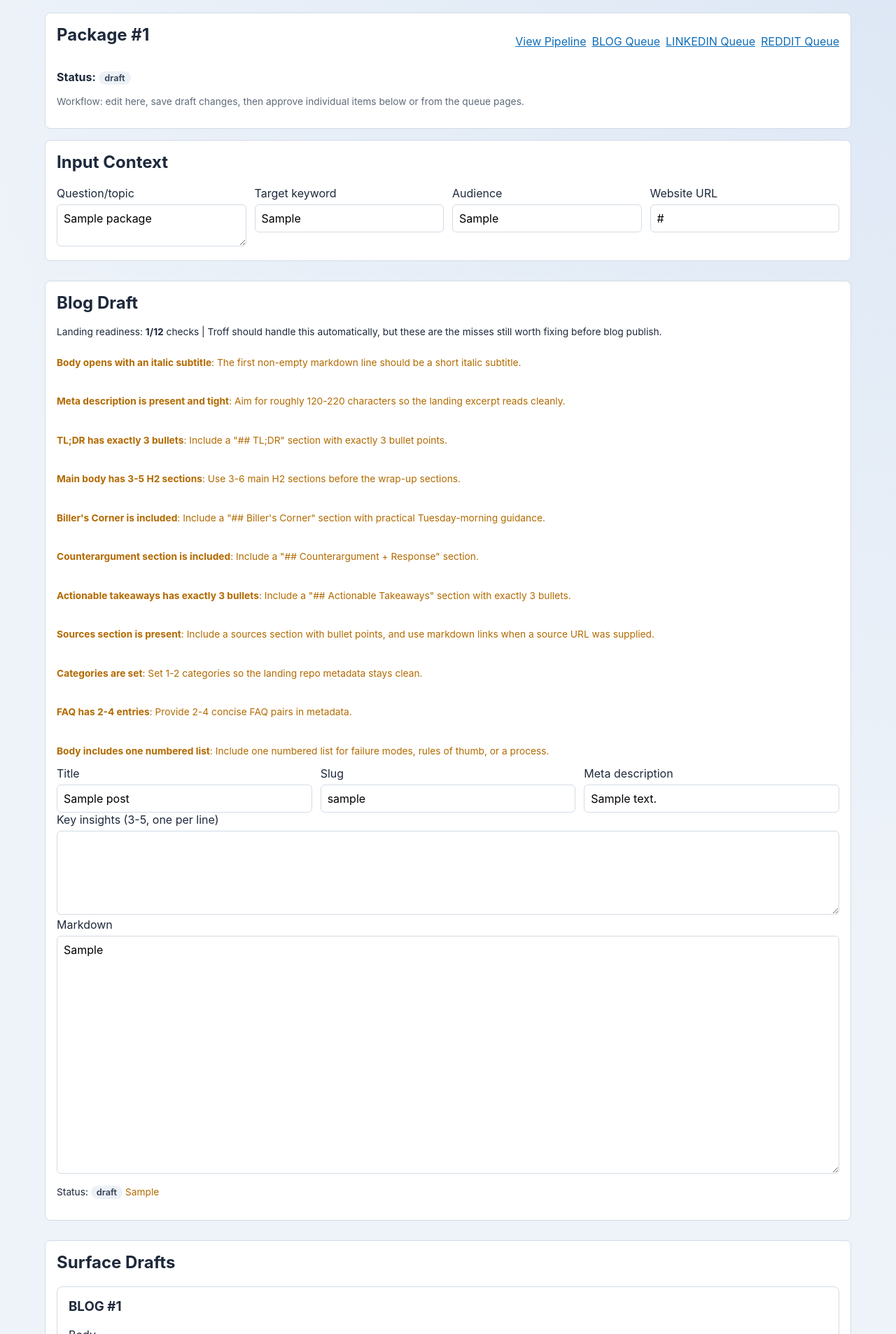
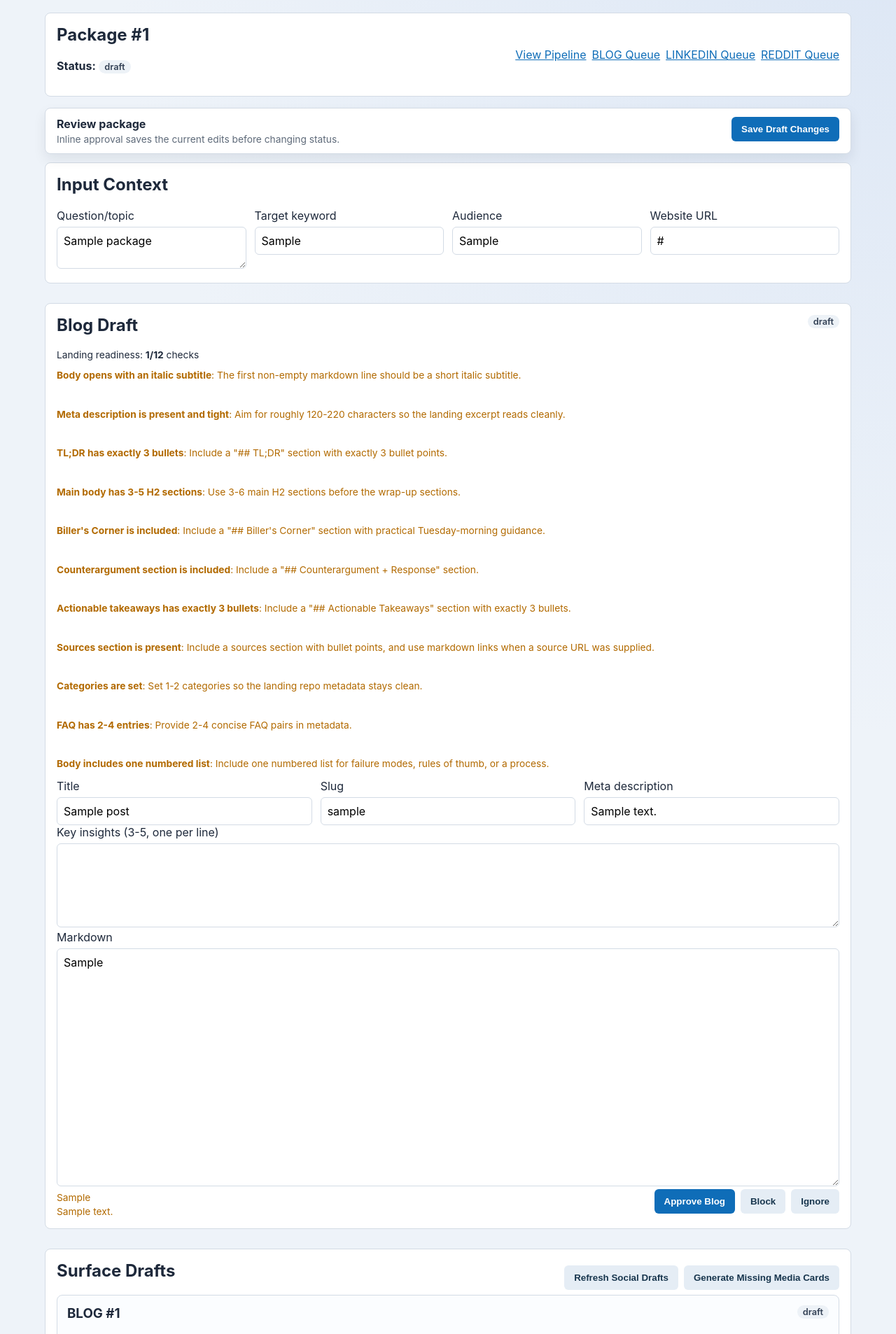
Before and after one commit to redaxed/bomi-ads, a FastAPI app: page /packages/1 in a window 1280 px wide. Shown: the part 63-1969 px from the top of the page at 70% size. Run offline with FastAPI, Linux system fonts and the light colour scheme; tables that the repository leaves empty hold one stand-in row (values such as "Sample post").

Commit message:
Inline Troff package approval actions

```diff
--- a/troff/app/main.py
+++ b/troff/app/main.py
@@ -600,6 +600,61 @@ def package_detail(request: Request, package_id: int):
         )
 
 
+def _save_package_form_values(package: ContentPackage, form) -> None:
+    package.question = str(form.get("question", package.question)).strip()
+    package.target_keyword = str(form.get("target_keyword", package.target_keyword)).strip()
+    package.audience = str(form.get("audience", package.audience)).strip()
+    package.website_url = str(form.get("website_url", package.website_url)).strip()
+
+    blog = package.blog_post
+    if not blog:
+        return
+
+    blog.title = str(form.get("blog_title", blog.title)).strip()
+    blog.slug = str(form.get("blog_slug", blog.slug)).strip()
+    blog.meta_description = str(form.get("blog_meta_description", blog.meta_description)).strip()
+    blog.markdown = str(form.get("blog_markdown", blog.markdown))
+
+    points = _normalize_points_input(
+        [line.strip() for line in str(form.get("interesting_points", "")).splitlines() if line.strip()],
+        package.question or blog.title,
+    )
+    blog.interesting_points_json = json.dumps(points)
+
+    for social in package.social_posts:
+        social.body = str(form.get(f"social_{social.id}_body", social.body))
+        social.asset_url = str(form.get(f"social_{social.id}_asset_url", social.asset_url)).strip()
+        social.reddit_title = str(form.get(f"social_{social.id}_reddit_title", social.reddit_title)).strip()
+        social.reddit_subreddit = _normalize_subreddit(str(form.get(f"social_{social.id}_reddit_subreddit", social.reddit_subreddit)))
+
+
+def _apply_package_intent(session, package: ContentPackage, intent: str) -> None:
+    parts = [part.strip() for part in (intent or "").split(":")]
+    if len(parts) != 3:
+        return
+
+    item_type, raw_id, action = parts
+    if not raw_id.isdigit():
+        return
+
+    if item_type == "blog":
+        item = session.get(BlogPost, int(raw_id))
+        if item and item.package_id == package.id:
+            _apply_item_action(item, action)
+            return
+
+    if item_type == "social":
+        item = session.get(SocialPost, int(raw_id))
+        if item and item.package_id == package.id:
+            _apply_item_action(item, action)
+
+
+def _mark_package_dirty(package: ContentPackage) -> None:
+    package.status = PackageStatus.draft
+    if package.campaign:
+        package.campaign.status = CampaignStatus.draft
+
+
 @app.post("/packages/{package_id}/save")
 async def save_package(request: Request, package_id: int):
     form = await request.form()
@@ -608,42 +663,37 @@ async def save_package(request: Request, package_id: int):
         if not package or not package.blog_post:
             return RedirectResponse(url="/", status_code=303)
 
-        package.question = str(form.get("question", package.question)).strip()
-        package.target_keyword = str(form.get("target_keyword", package.target_keyword)).strip()
-        package.audience = str(form.get("audience", package.audience)).strip()
-        package.website_url = str(form.get("website_url", package.website_url)).strip()
+        _save_package_form_values(package, form)
+        _mark_package_dirty(package)
 
-        blog = package.blog_post
-        blog.title = str(form.get("blog_title", blog.title)).strip()
-        blog.slug = str(form.get("blog_slug", blog.slug)).strip()
-        blog.meta_description = str(form.get("blog_meta_description", blog.meta_description)).strip()
-        blog.markdown = str(form.get("blog_markdown", blog.markdown))
+    return RedirectResponse(url=f"/packages/{package_id}", status_code=303)
 
-        points = _normalize_points_input(
-            [line.strip() for line in str(form.get("interesting_points", "")).splitlines() if line.strip()],
-            package.question or blog.title,
-        )
-        blog.interesting_points_json = json.dumps(points)
 
-        for social in package.social_posts:
-            social.body = str(form.get(f"social_{social.id}_body", social.body))
-            social.asset_url = str(form.get(f"social_{social.id}_asset_url", social.asset_url)).strip()
-            social.reddit_title = str(form.get(f"social_{social.id}_reddit_title", social.reddit_title)).strip()
-            social.reddit_subreddit = _normalize_subreddit(str(form.get(f"social_{social.id}_reddit_subreddit", social.reddit_subreddit)))
+@app.post("/packages/{package_id}/save-action")
+async def save_package_action(request: Request, package_id: int):
+    form = await request.form()
+    with get_session() as session:
+        package = session.get(ContentPackage, package_id)
+        if not package or not package.blog_post:
+            return RedirectResponse(url="/", status_code=303)
 
-        package.status = PackageStatus.draft
-        if package.campaign:
-            package.campaign.status = CampaignStatus.draft
+        _save_package_form_values(package, form)
+        _apply_package_intent(session, package, str(form.get("intent", "")))
+        _sync_package_status(package)
 
     return RedirectResponse(url=f"/packages/{package_id}", status_code=303)
 
 
 @app.post("/packages/{package_id}/refresh-socials")
-def refresh_package_socials(package_id: int):
+async def refresh_package_socials(request: Request, package_id: int):
+    form = await request.form()
     with get_session() as session:
         package = session.get(ContentPackage, package_id)
         if not package or not package.blog_post:
             return RedirectResponse(url="/", status_code=303)
+
+        if "blog_markdown" in form:
+            _save_package_form_values(package, form)
 
         author = package.author_profile
         if not author:
@@ -671,10 +721,13 @@ def refresh_package_socials(package_id: int):
 
 
 @app.post("/packages/{package_id}/generate-media")
-def generate_package_media(package_id: int):
+async def generate_package_media(request: Request, package_id: int):
+    form = await request.form()
     with get_session() as session:
         package = session.get(ContentPackage, package_id)
         if package:
+            if "blog_markdown" in form:
+                _save_package_form_values(package, form)
             _assign_missing_media_assets(package, force=True)
 
     return RedirectResponse(url=f"/packages/{package_id}", status_code=303)
--- a/troff/app/static/style.css
+++ b/troff/app/static/style.css
@@ -128,6 +128,40 @@ button.secondary {
   gap: 8px;
 }
 
+.item-header,
+.review-actions,
+.action-bar {
+  display: flex;
+  justify-content: space-between;
+  align-items: flex-start;
+  gap: 12px;
+  flex-wrap: wrap;
+}
+
+.action-bar {
+  position: sticky;
+  top: 0;
+  z-index: 5;
+  background: #ffffff;
+  border: 1px solid var(--line);
+  border-radius: 8px;
+  padding: 12px 16px;
+  box-shadow: 0 8px 18px rgba(15, 23, 42, 0.08);
+}
+
+.action-bar p,
+.item-header p,
+.review-actions p {
+  margin: 4px 0 0;
+}
+
+.content-item {
+  border: 1px solid var(--line);
+  border-radius: 8px;
+  padding: 14px;
+  background: #fbfdff;
+}
+
 .surface-links {
   display: flex;
   flex-wrap: wrap;
--- a/troff/app/templates/package.html
+++ b/troff/app/templates/package.html
@@ -2,7 +2,10 @@
 {% block content %}
 <section class="card">
   <div class="row-between">
+    <div>
       <h1>Package #{{ package.id }}</h1>
+      <p><strong>Status:</strong> <span class="pill {{ package.status.value }}">{{ package.status.value }}</span></p>
+    </div>
     <div class="actions">
       <a href="/pipeline">View Pipeline</a>
       {% for surface in queue_surfaces %}
@@ -10,11 +13,17 @@
       {% endfor %}
     </div>
   </div>
-  <p><strong>Status:</strong> <span class="pill {{ package.status.value }}">{{ package.status.value }}</span></p>
-  <p class="small muted">Workflow: edit here, save draft changes, then approve individual items below or from the queue pages.</p>
 </section>
 
-<form action="/packages/{{ package.id }}/save" method="post" class="stack">
+<form id="package-form" action="/packages/{{ package.id }}/save" method="post" class="stack">
+  <section class="action-bar">
+    <div>
+      <strong>Review package</strong>
+      <p class="small muted">Inline approval saves the current edits before changing status.</p>
+    </div>
+    <button type="submit">Save Draft Changes</button>
+  </section>
+
   <section class="card">
     <h2>Input Context</h2>
     <div class="form-grid">
@@ -34,24 +43,27 @@
   </section>
 
   <section class="card">
+    <div class="item-header">
+      <div>
         <h2>Blog Draft</h2>
-    {% if blog_readiness %}
         <p class="small">
-      Landing readiness: <strong>{{ blog_readiness.passed_checks }}/{{ blog_readiness.total_checks }}</strong> checks
-      {% if blog_readiness.is_publish_ready %}
+          Landing readiness: <strong>{{ blog_readiness.passed_checks if blog_readiness else 0 }}/{{ blog_readiness.total_checks if blog_readiness else 0 }}</strong> checks
+          {% if blog_readiness and blog_readiness.is_publish_ready %}
           | Troff has the landing shape covered.
-      {% else %}
-      | Troff should handle this automatically, but these are the misses still worth fixing before blog publish.
           {% endif %}
         </p>
-    {% if blog_readiness.failed_items %}
+      </div>
+      <span class="pill {{ blog.status.value }}">{{ blog.status.value }}</span>
+    </div>
+
+    {% if blog_readiness and blog_readiness.failed_items %}
     <div class="stack">
       {% for item in blog_readiness.failed_items %}
       <p class="small status-note"><strong>{{ item.label }}</strong>: {{ item.detail }}</p>
       {% endfor %}
     </div>
     {% endif %}
-    {% endif %}
+
     <div class="form-grid">
       <label>Title
         <input type="text" name="blog_title" value="{{ blog.title }}" />
@@ -69,15 +81,36 @@
     <label>Markdown
       <textarea name="blog_markdown" rows="16">{{ blog.markdown }}</textarea>
     </label>
-    <p class="small">Status: <span class="pill {{ blog.status.value }}">{{ blog.status.value }}</span> {% if blog.blocked_reason %}<span class="status-note">{{ blog.blocked_reason }}</span>{% endif %}</p>
+
+    <div class="review-actions">
+      <div>
+        {% if blog.blocked_reason %}<p class="small status-note">{{ blog.blocked_reason }}</p>{% endif %}
+        {% if blog.error_message %}<p class="small status-note">{{ blog.error_message }}</p>{% endif %}
+      </div>
+      <div class="actions">
+        <button type="submit" formaction="/packages/{{ package.id }}/save-action" name="intent" value="blog:{{ blog.id }}:approve">Approve Blog</button>
+        <button type="submit" formaction="/packages/{{ package.id }}/save-action" name="intent" value="blog:{{ blog.id }}:block" class="secondary">Block</button>
+        <button type="submit" formaction="/packages/{{ package.id }}/save-action" name="intent" value="blog:{{ blog.id }}:ignore" class="secondary">Ignore</button>
+      </div>
+    </div>
   </section>
 
   <section class="card">
+    <div class="row-between">
       <h2>Surface Drafts</h2>
+      <div class="actions">
+        <button type="submit" formaction="/packages/{{ package.id }}/refresh-socials" class="secondary">Refresh Social Drafts</button>
+        <button type="submit" formaction="/packages/{{ package.id }}/generate-media" class="secondary">Generate Missing Media Cards</button>
+      </div>
+    </div>
+
     <div class="stack">
     {% for post in social_posts %}
-      <article class="card">
+      <article class="content-item">
+        <div class="item-header">
           <h3>{{ post.platform.value|upper }} #{{ post.sequence }}</h3>
+          <span class="pill {{ post.status.value }}">{{ post.status.value }}</span>
+        </div>
         <label>Body
           <textarea name="social_{{ post.id }}_body" rows="5">{{ post.body }}</textarea>
         </label>
@@ -97,7 +130,18 @@
         {% if post.asset_url %}
         <img class="media-preview" src="{{ post.asset_url }}" alt="Media card preview for {{ post.platform.value }} insight {{ post.sequence }}" />
         {% endif %}
-        <p class="small">Status: <span class="pill {{ post.status.value }}">{{ post.status.value }}</span> {% if post.blocked_reason %}<span class="status-note">{{ post.blocked_reason }}</span>{% endif %}</p>
+
+        <div class="review-actions">
+          <div>
+            {% if post.blocked_reason %}<p class="small status-note">{{ post.blocked_reason }}</p>{% endif %}
+            {% if post.error_message %}<p class="small status-note">{{ post.error_message }}</p>{% endif %}
+          </div>
+          <div class="actions">
+            <button type="submit" formaction="/packages/{{ package.id }}/save-action" name="intent" value="social:{{ post.id }}:approve">Approve</button>
+            <button type="submit" formaction="/packages/{{ package.id }}/save-action" name="intent" value="social:{{ post.id }}:block" class="secondary">Block</button>
+            <button type="submit" formaction="/packages/{{ package.id }}/save-action" name="intent" value="social:{{ post.id }}:ignore" class="secondary">Ignore</button>
+          </div>
+        </div>
       </article>
     {% endfor %}
     </div>
@@ -107,55 +151,4 @@
     <button type="submit">Save Draft Changes</button>
   </div>
 </form>
-
-<section class="card">
-  <h2>Refresh From Blog</h2>
-  <p class="small muted">Re-extracts 3-5 insights from the latest saved blog and regenerates draft-only social posts for enabled surfaces.</p>
-  <div class="actions">
-    <form action="/packages/{{ package.id }}/refresh-socials" method="post"><button type="submit">Refresh Social Drafts</button></form>
-    <form action="/packages/{{ package.id }}/generate-media" method="post"><button type="submit" class="secondary">Generate Missing Media Cards</button></form>
-  </div>
-</section>
-
-<section class="card">
-  <h2>Approve Pieces</h2>
-  <p class="small muted">Save edits above first. These buttons change publish status immediately and send you back here.</p>
-  <div class="stack">
-    <article class="card">
-      <div class="row-between">
-        <h3>BLOG</h3>
-        <span class="pill {{ blog.status.value }}">{{ blog.status.value }}</span>
-      </div>
-      <p class="small muted">Approve the blog before you dispatch. Social posts can be approved too, but they will wait for the blog to be live.</p>
-      <div class="actions">
-        <form action="/packages/{{ package.id }}/blog/{{ blog.id }}/action" method="post"><input type="hidden" name="action" value="approve" /><button type="submit">Approve</button></form>
-        <form action="/packages/{{ package.id }}/blog/{{ blog.id }}/action" method="post"><input type="hidden" name="action" value="block" /><button type="submit" class="secondary">Block</button></form>
-        <form action="/packages/{{ package.id }}/blog/{{ blog.id }}/action" method="post"><input type="hidden" name="action" value="ignore" /><button type="submit" class="secondary">Ignore</button></form>
-        <a href="/queue/blog">Open Blog Queue</a>
-      </div>
-      {% if blog.blocked_reason %}<p class="small status-note">{{ blog.blocked_reason }}</p>{% endif %}
-      {% if blog.error_message %}<p class="small status-note">{{ blog.error_message }}</p>{% endif %}
-    </article>
-
-    {% for post in social_posts %}
-    <article class="card">
-      <div class="row-between">
-        <h3>{{ post.platform.value|upper }} #{{ post.sequence }}</h3>
-        <span class="pill {{ post.status.value }}">{{ post.status.value }}</span>
-      </div>
-      <p class="small muted">
-        Approve when the copy feels right. Dispatch will still hold this until the blog URL is live.
-        <a href="/queue/{{ post.platform.value }}">Open {{ post.platform.value|upper }} Queue</a>
-      </p>
-      <div class="actions">
-        <form action="/packages/{{ package.id }}/social/{{ post.id }}/action" method="post"><input type="hidden" name="action" value="approve" /><button type="submit">Approve</button></form>
-        <form action="/packages/{{ package.id }}/social/{{ post.id }}/action" method="post"><input type="hidden" name="action" value="block" /><button type="submit" class="secondary">Block</button></form>
-        <form action="/packages/{{ package.id }}/social/{{ post.id }}/action" method="post"><input type="hidden" name="action" value="ignore" /><button type="submit" class="secondary">Ignore</button></form>
-      </div>
-      {% if post.blocked_reason %}<p class="small status-note">{{ post.blocked_reason }}</p>{% endif %}
-      {% if post.error_message %}<p class="small status-note">{{ post.error_message }}</p>{% endif %}
-    </article>
-    {% endfor %}
-  </div>
-</section>
 {% endblock %}
```
Also changed, not shown: troff/tests/test_main_sync.py (+69 -1 lines). Lines whose indentation alone changed are shown as unchanged.
